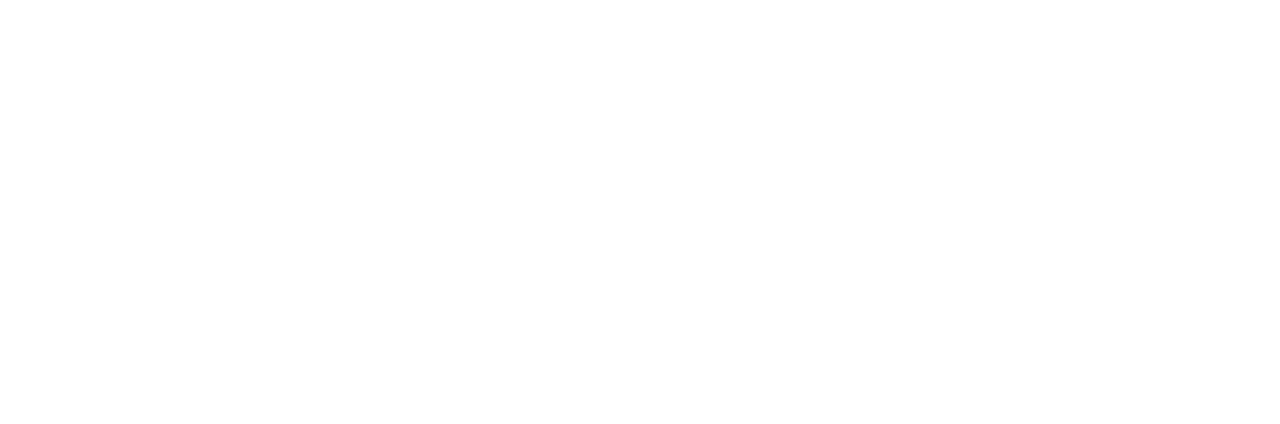
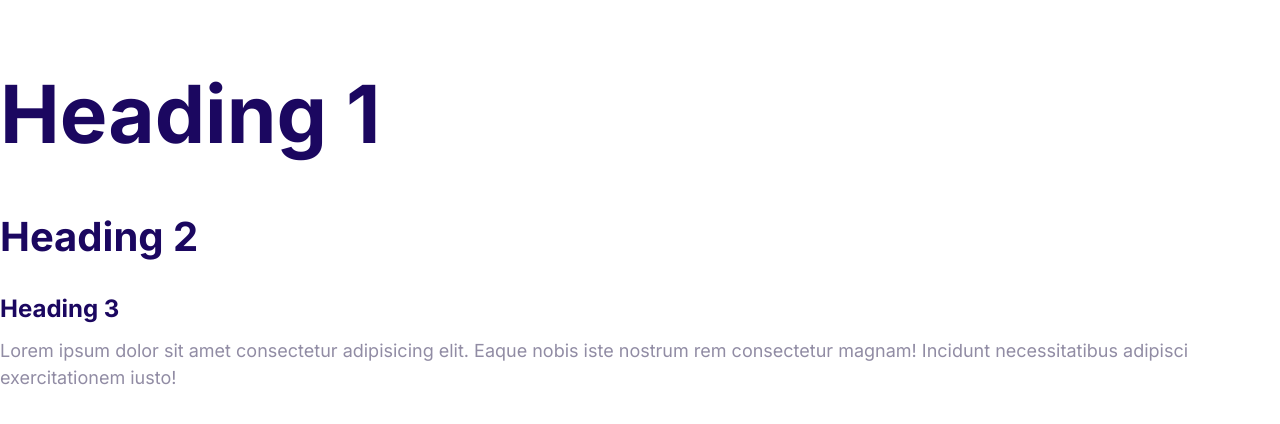
Before and after one commit to ChickenTender19/Moshify-Project, a plain HTML site: page index.html in a window 1280 px wide. Drawn offline with Linux system fonts and the light colour scheme.

Commit message:
Define the styles for the fonts

```diff
--- a/css/styles.css
+++ b/css/styles.css
@@ -5,3 +5,55 @@
   --color-headings: #1b0760;
   --color-body: #918ca4;
 }
+
+html {
+  font-size: 62.5%; /* equals 10px (62.5 * 16px = 10px) */
+}
+
+body {
+  font-family: Inter, Arial, Helvetica, sans-serif;
+  color: var(--color-body);
+  font-size: 2.4rem;
+  line-height: 1.5;
+}
+
+h1,
+h2,
+h3 {
+  color: var(--color-headings);
+  margin-bottom: 1rem;
+}
+
+h1 {
+  font-size: 7rem;
+}
+
+h2 {
+  font-size: 4rem;
+}
+
+h3 {
+  font-size: 3rem;
+}
+
+p {
+  margin-top: 0; /* this lets the headings decide the margin*/
+}
+
+@media screen and (min-width: 1024px) {
+  body {
+    font-size: 1.8rem;
+  }
+
+  h1 {
+    font-size: 8rem;
+  }
+
+  h2 {
+    font-size: 4rem;
+  }
+
+  h3 {
+    font-size: 2.4rem;
+  }
+}
--- a/index.html
+++ b/index.html
@@ -5,8 +5,23 @@
     <meta http-equiv="X-UA-Compatible" content="IE=edge" />
     <meta name="viewport" content="width=device-width, initial-scale=1.0" />
     <title>Document</title>
+    <link rel="preconnect" href="https://fonts.googleapis.com" />
+    <link rel="preconnect" href="https://fonts.gstatic.com" crossorigin />
+    <link
+      href="https://fonts.googleapis.com/css2?family=Inter:wght@400;700&display=swap"
+      rel="stylesheet"
+    />
     <link rel="stylesheet" href="css/normalize.css" />
     <link rel="stylesheet" href="css/styles.css" />
   </head>
-  <body></body>
+  <body>
+    <h1>Heading 1</h1>
+    <h2>Heading 2</h2>
+    <h3>Heading 3</h3>
+    <p>
+      Lorem ipsum dolor sit amet consectetur adipisicing elit. Eaque nobis iste
+      nostrum rem consectetur magnam! Incidunt necessitatibus adipisci
+      exercitationem iusto!
+    </p>
+  </body>
 </html>
```
